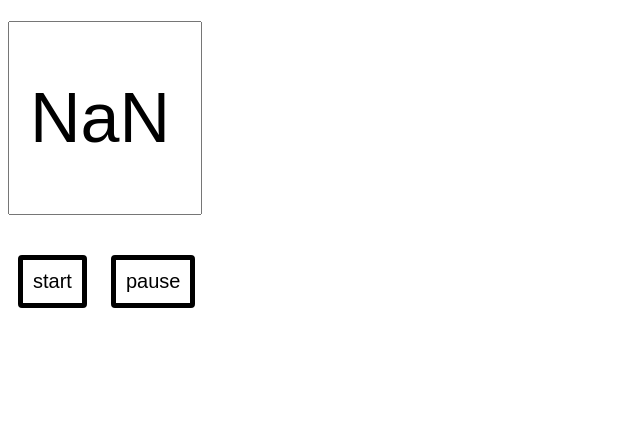
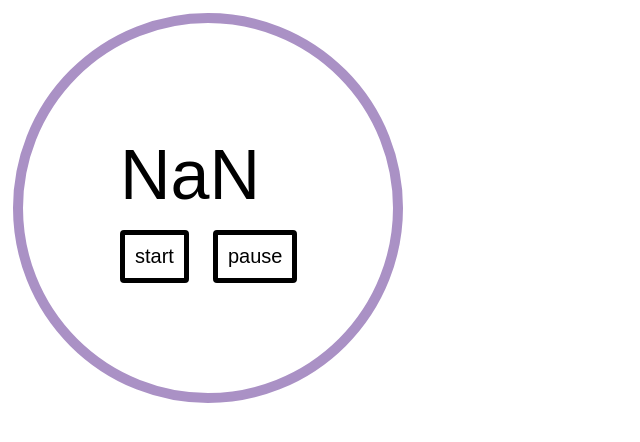
Before and after one commit to c30net/timer, a plain HTML site: page index.html in a window 1280 px wide. Both pictures are taken after a click on the button "start". Shown: the whole page, without its empty margins (0-640 px from the left). Drawn offline with Linux system fonts and the light colour scheme.

Commit message:
finish the code

```diff
--- a/index.html
+++ b/index.html
@@ -5,22 +5,43 @@
         <meta charset="UTF-8" />
         <meta name="viewport" content="width=device-width, initial-scale=1.0" />
         <title>Document</title>
+        <style>
+            input:focus {
+                outline: 0;
+            }
+        </style>
     </head>
     <body>
-        <h1 id="show"></h1>
+        <svg id="svg" height="400" width="400">
+            <circle
+                id="circle"
+                r="190"
+                cx="200"
+                cy="200"
+                fill="transparent"
+                stroke-width="10"
+                transform="rotate(-90 200 200)"
+            />
+        </svg>
         <input
+            placeholder="00.00"
             type="text"
             name=""
             id="duration"
             style="
+                position: absolute;
+                left: 100px;
+                top: 80px;
+                border: 0;
                 height: 150px;
                 font-size: 70px;
-                width: 150px;
+                width: 180px;
                 padding: 20px;
                 margin-bottom: 30px;
             "
         />
         <br />
+        <div style="position: absolute; left: 110px; top: 220px">
             <button
                 id="start"
                 style="
@@ -47,6 +68,8 @@
             >
                 pause
             </button>
+        </div>
+        <script src="timer.js"></script>
         <script src="index.js"></script>
     </body>
 </html>
--- a/index.js
+++ b/index.js
@@ -1,45 +1,28 @@
-class Timer {
-    constructor(durationInput, startButton, pauseButton) {
-        this.durationInput = durationInput;
-        this.startButton = startButton;
-        this.pauseButton = pauseButton;
-        this.startButton.addEventListener('click', this.start);
-        this.pauseButton.addEventListener('click', this.pause);
-    }
-
-    start = () => {
-        this.tick();
-        this.intervalStopper = setInterval(this.tick, 1000);
-    };
-
-    pause = () => {
-        clearInterval(this.intervalStopper);
-    };
-
-    notif() {
-        var audio = new Audio('notif.wav');
-        audio.play();
-    }
-
-    tick = () => {
-        this.timeRemaining = this.timeRemaining - 1;
-        if (this.timeRemaining == 0) {
-            this.notif();
-            this.pause();
-        }
-    };
-
-    get timeRemaining() {
-        return parseFloat(this.durationInput.value);
-    }
-
-    set timeRemaining(time) {
-        this.durationInput.value = time;
-    }
+function random_rgb() {
+    let o = Math.round,
+        r = Math.random,
+        s = 255;
+    return 'rgb(' + o(r() * s) + ',' + o(r() * s) + ',' + o(r() * s) + ')';
 }
-
 const duration = document.getElementById('duration');
 const start = document.getElementById('start');
 const pause = document.getElementById('pause');
+const circle = document.querySelector('circle');
+let t0talTime = 0;
+let offset = 1;
+let circumference = 2 * Math.PI * circle.getAttribute('r');
+circle.setAttribute('stroke-dasharray', circumference);
+circle.setAttribute('stroke', random_rgb());
 
-const timer1 = new Timer(duration, start, pause);
+const timer1 = new Timer(duration, start, pause, {
+    onStart(totalTime) {
+        t0talTime = totalTime;
+    },
+    onTick(timeRemaining) {
+        offset = (circumference * timeRemaining) / t0talTime - circumference;
+        circle.setAttribute('stroke-dashoffset', offset);
+    },
+    onComplete() {
+        console.log('Timer is completed');
+    },
+});
--- /dev/null
+++ b/timer.js
@@ -0,0 +1,53 @@
+class Timer {
+    constructor(durationInput, startButton, pauseButton, callbacks) {
+        this.durationInput = durationInput;
+        this.startButton = startButton;
+        this.pauseButton = pauseButton;
+        if (callbacks) {
+            this.onStart = callbacks.onStart;
+            this.onTick = callbacks.onTick;
+            this.onComplete = callbacks.onComplete;
+        }
+        this.startButton.addEventListener('click', this.start);
+        this.pauseButton.addEventListener('click', this.pause);
+    }
+
+    start = () => {
+        if (this.onStart) {
+            this.onStart(this.timeRemaining);
+        }
+        this.tick();
+        this.intervalStopper = setInterval(this.tick, 20);
+    };
+
+    pause = () => {
+        clearInterval(this.intervalStopper);
+    };
+
+    notif() {
+        var audio = new Audio('notif.wav');
+        audio.play();
+    }
+
+    tick = () => {
+        this.timeRemaining = this.timeRemaining - 0.02;
+        if (this.onTick) {
+            this.onTick(this.timeRemaining);
+        }
+        if (this.timeRemaining <= 0) {
+            if (this.onComplete) {
+                this.onComplete();
+            }
+            this.notif();
+            this.pause();
+        }
+    };
+
+    get timeRemaining() {
+        return parseFloat(this.durationInput.value);
+    }
+
+    set timeRemaining(time) {
+        this.durationInput.value = time.toFixed(2);
+    }
+}
```
Lines whose indentation alone changed are shown as unchanged.
